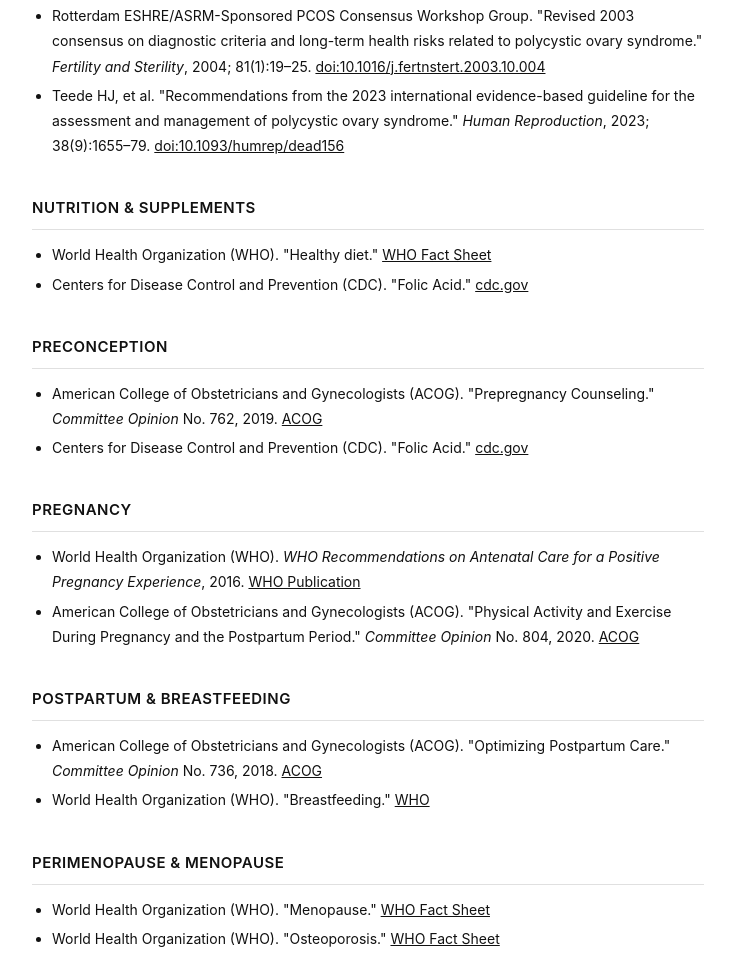
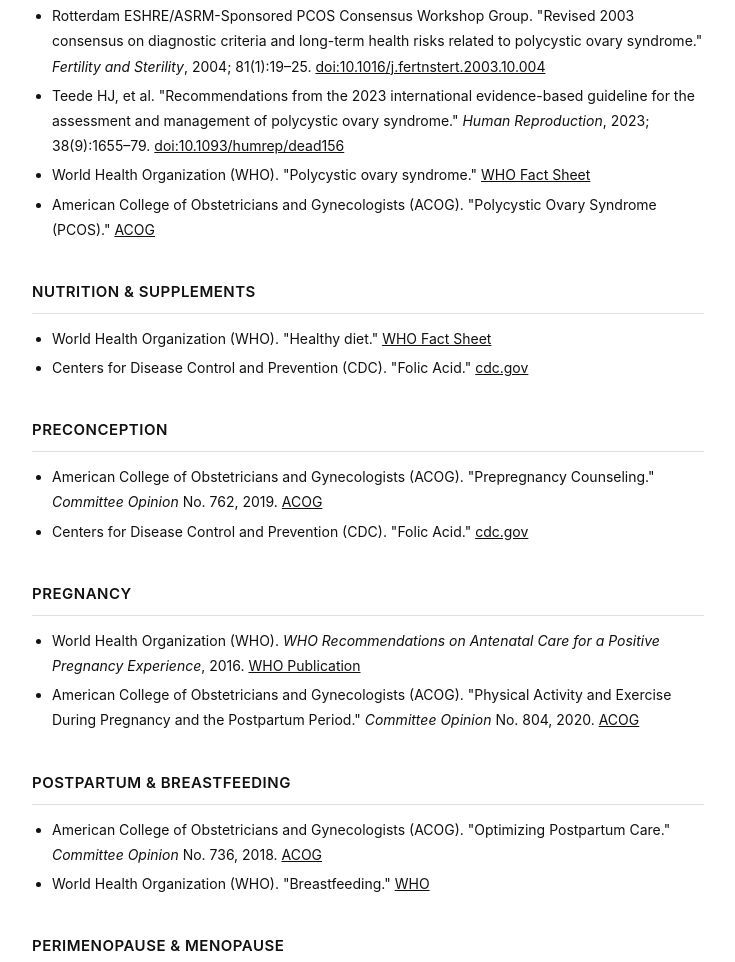
Before and after one commit to akashnikalf/curv-app-agreement, a plain HTML site: page sources.html in a window 1280 px wide. Shown: the part 2095-3057 px from the top of the page, without its empty margins (272-1007 px from the left). Drawn offline with Linux system fonts and the light colour scheme.

Commit message:
sources: add WHO and ACOG references to the PCOS section

```diff
--- a/sources.html
+++ b/sources.html
@@ -96,6 +96,8 @@ b{font-weight:600}
 <ul>
 <li>Rotterdam ESHRE/ASRM-Sponsored PCOS Consensus Workshop Group. "Revised 2003 consensus on diagnostic criteria and long-term health risks related to polycystic ovary syndrome." <i>Fertility and Sterility</i>, 2004; 81(1):19–25. <a href="https://doi.org/10.1016/j.fertnstert.2003.10.004" target="_blank">doi:10.1016/j.fertnstert.2003.10.004</a></li>
 <li>Teede HJ, et al. "Recommendations from the 2023 international evidence-based guideline for the assessment and management of polycystic ovary syndrome." <i>Human Reproduction</i>, 2023; 38(9):1655–79. <a href="https://doi.org/10.1093/humrep/dead156" target="_blank">doi:10.1093/humrep/dead156</a></li>
+<li>World Health Organization (WHO). "Polycystic ovary syndrome." <a href="https://www.who.int/news-room/fact-sheets/detail/polycystic-ovary-syndrome" target="_blank">WHO Fact Sheet</a></li>
+<li>American College of Obstetricians and Gynecologists (ACOG). "Polycystic Ovary Syndrome (PCOS)." <a href="https://www.acog.org/womens-health/faqs/polycystic-ovary-syndrome-pcos" target="_blank">ACOG</a></li>
 </ul>
 
 <h2>Nutrition &amp; Supplements</h2>
@@ -212,6 +214,8 @@ b{font-weight:600}
 <ul>
 <li>鹿特丹 ESHRE/ASRM PCOS 共识工作组. "Revised 2003 consensus on diagnostic criteria and long-term health risks related to PCOS."《Fertility and Sterility》2004; 81(1):19–25. <a href="https://doi.org/10.1016/j.fertnstert.2003.10.004" target="_blank">doi:10.1016/j.fertnstert.2003.10.004</a></li>
 <li>Teede HJ 等. "2023 年 PCOS 循证国际指南."《Human Reproduction》2023; 38(9):1655–79. <a href="https://doi.org/10.1093/humrep/dead156" target="_blank">doi:10.1093/humrep/dead156</a></li>
+<li>世界卫生组织 (WHO). "多囊卵巢综合征." <a href="https://www.who.int/news-room/fact-sheets/detail/polycystic-ovary-syndrome" target="_blank">WHO 概况介绍</a></li>
+<li>美国妇产科医师学会 (ACOG). "多囊卵巢综合征 (PCOS)." <a href="https://www.acog.org/womens-health/faqs/polycystic-ovary-syndrome-pcos" target="_blank">ACOG</a></li>
 </ul>
 
 <h2>营养与补剂</h2>
```
